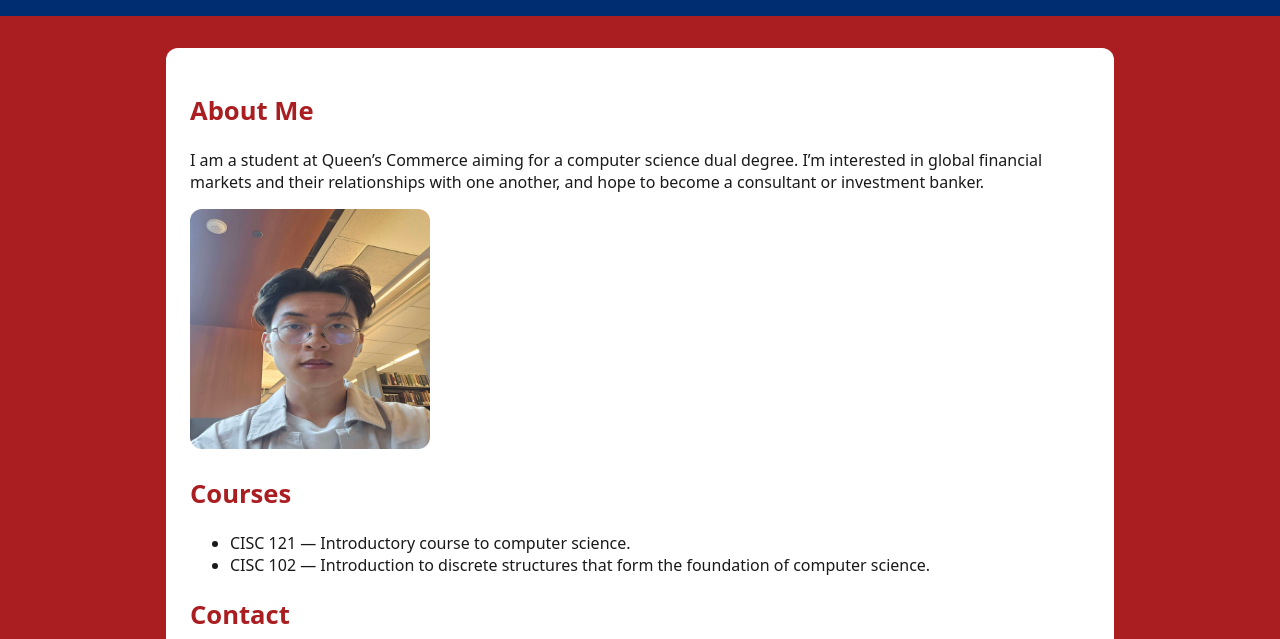
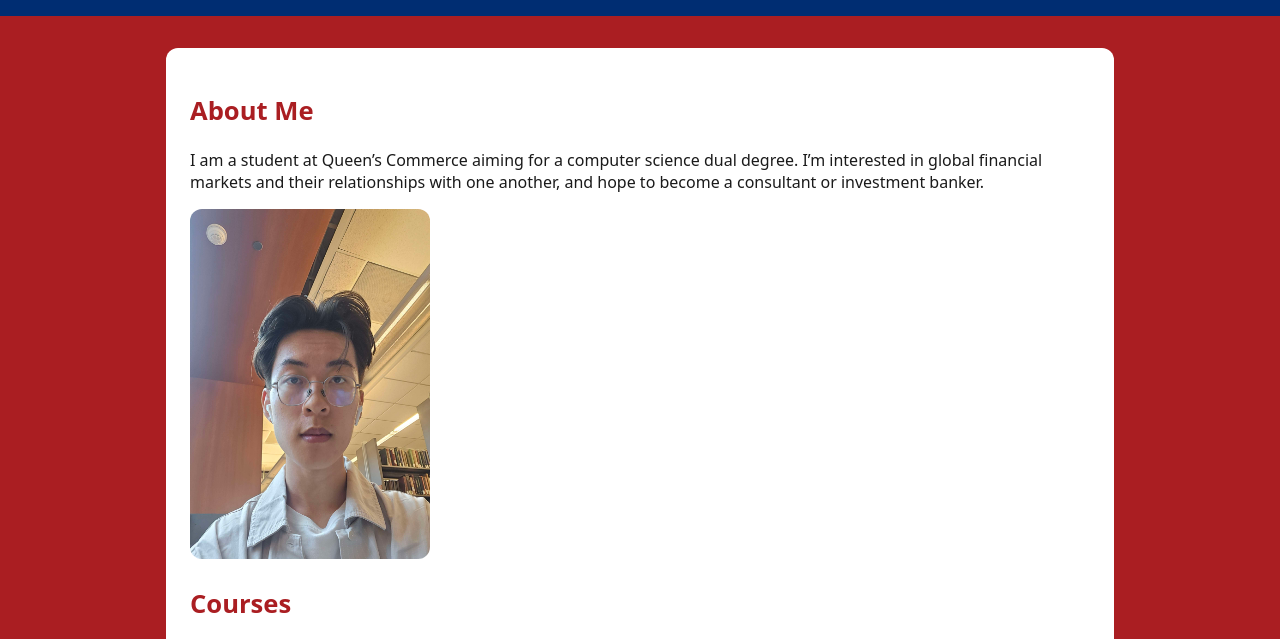
Before and after one commit to aeori327/queens-student-page, a plain HTML site: page index.html in a window 1280 px wide. Shown: the part 102-741 px from the top of the page. Drawn offline with Linux system fonts and the light colour scheme.

Commit message:
Update index.html

```diff
--- a/index.html
+++ b/index.html
@@ -17,7 +17,7 @@
       <p>I am a student at Queen’s Commerce aiming for a computer science dual degree. I’m interested in global financial markets and their relationships with one another, and hope to become a consultant or investment banker.</p>
 
       <!-- ====== PHOTO (upload me.jpg to repo root, then update the src below) ====== -->
-      <img src="me.jpg" alt="Jonathan Mei's portrait" width="240" height="240" />
+      <img src="me.jpg" alt="Jonathan Mei's portrait" width="240" height="350" />
 
       <!-- ====== PROJECTS/COURSES (add or rename items to courses instead of projects) ====== -->
       <h2>Courses</h2>
```
